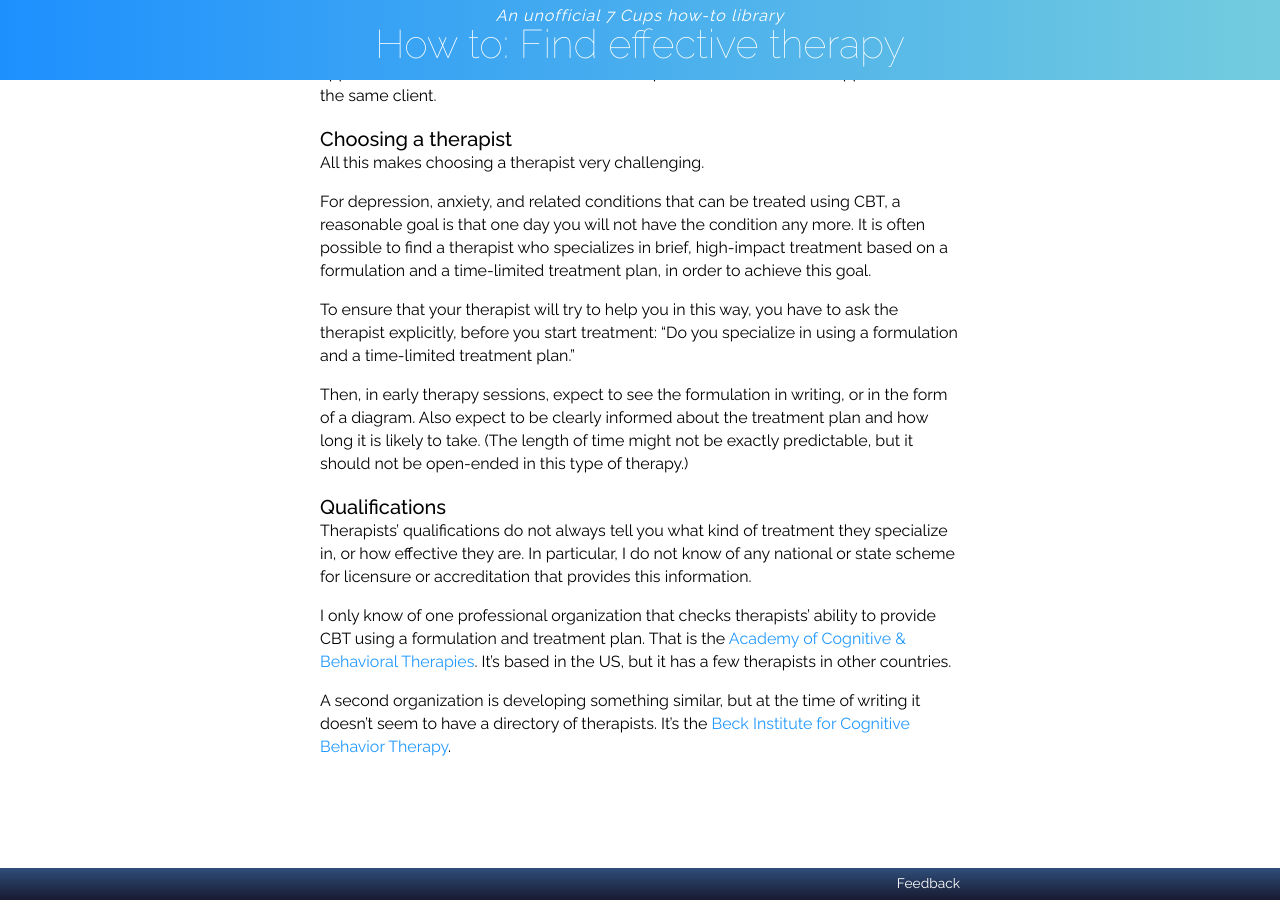
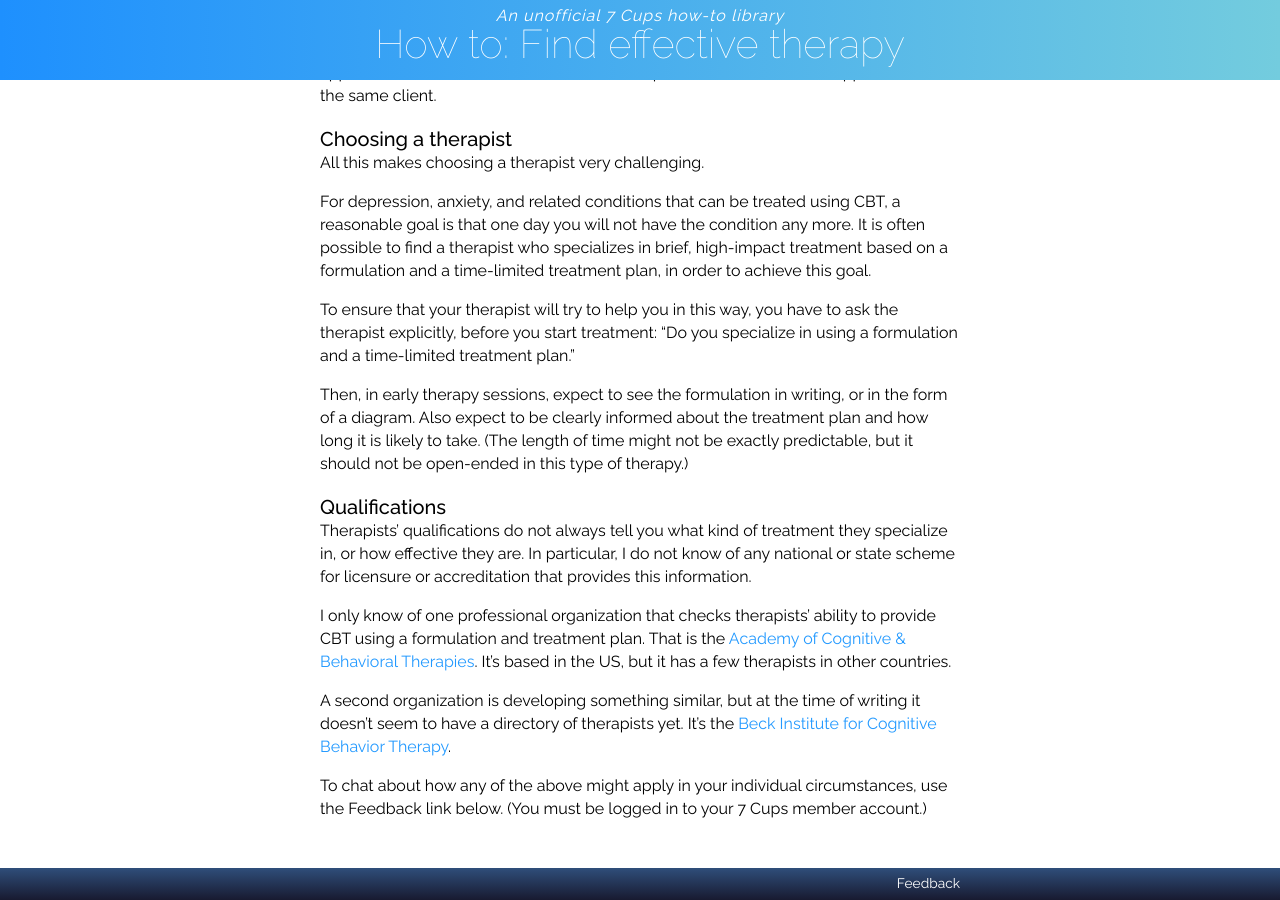
Before and after one commit to RarelyCharlie/rarelycharlie.github.io, a Jekyll site: the page built from _draft/cbt.md, in a window 1280 px wide and 900 px high, scrolled down 1192 px. Built offline with Jekyll 4.4.1, drawn with Linux system fonts in a browser that asks for light colours.

Commit message:
cbt tweaks

```diff
--- a/_draft/cbt.md
+++ b/_draft/cbt.md
@@ -1,6 +1,7 @@
 ---
 title: Find effective therapy
 layout: howto
+feedback:  https://www.7cups.com/@RarelyCharlie
 ---
 This guide contains some personal opinions about CBT therapy, based partly on speaking to therapists (in real life, not at 7 Cups) and partly on Internet research.
 
@@ -55,4 +56,6 @@ Therapists' qualifications do not always tell you what kind of treatment they sp
 
 I only know of one professional organization that checks therapists' ability to provide CBT using a formulation and treatment plan. That is the [Academy of Cognitive & Behavioral Therapies](https://www.academyofct.org/). It's based in the US, but it has a few therapists in other countries.
 
-A second organization is developing something similar, but at the time of writing it doesn't seem to have a directory of therapists. It's the [Beck Institute for Cognitive Behavior Therapy](https://beckinstitute.org/).
+A second organization is developing something similar, but at the time of writing it doesn't seem to have a directory of therapists yet. It's the [Beck Institute for Cognitive Behavior Therapy](https://beckinstitute.org/).
+
+To chat about how any of the above might apply in your individual circumstances, use the Feedback link below. (You must be logged in to your 7 Cups member account.)
```
